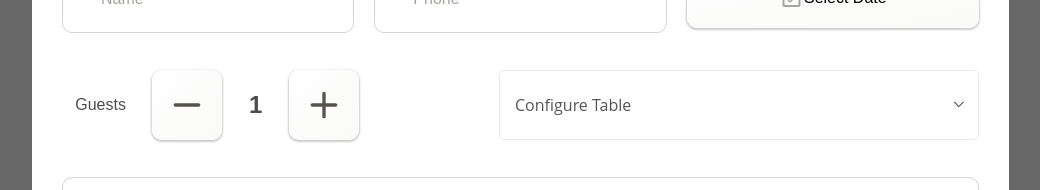
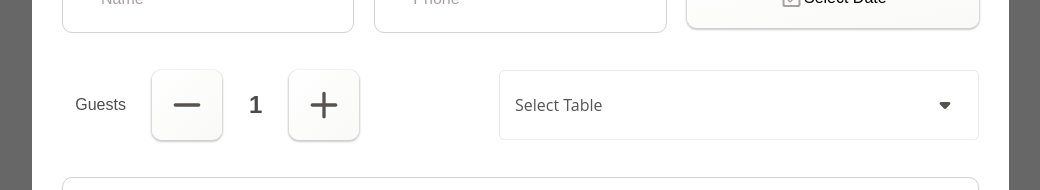
Before and after one commit to vinitus/manage-reservations, a SvelteKit app: page /new in a window 1280 px wide. Shown: the part 181-371 px from the top of the page, without its empty margins (112-1152 px from the left). Built offline with nearby package versions, Linux system fonts and the light colour scheme.

Commit message:
다중 선택 드롭다운 버튼 수정

```diff
--- a/src/routes/new/MultiSelect.svelte
+++ b/src/routes/new/MultiSelect.svelte
@@ -1,4 +1,5 @@
 <script>
+	import arrowDropDown from '$lib/images/arrow_drop_down.svg';
 	let dropdownIsOpen = false;
 </script>
 
@@ -10,7 +11,8 @@
 		tabindex={0}
 		on:keydown={() => (dropdownIsOpen = !dropdownIsOpen)}
 	>
-		Configure Table
+		Select Table
+		<img src={arrowDropDown} alt="arrowDropDown" />
 	</div>
 	<div class="select-options" style={dropdownIsOpen ? 'display: block' : 'none'}>
 		<div class="option">
@@ -51,12 +53,9 @@
 		width: 480px;
 	}
 
-	.select-list .title::after {
+	.title img {
 		display: inline-block;
-		content: '>';
 		margin-left: auto;
-		font-size: 11px;
-		transform: rotate(90deg) scale(1, 2);
 	}
 
 	.select-list .select-options {
```
